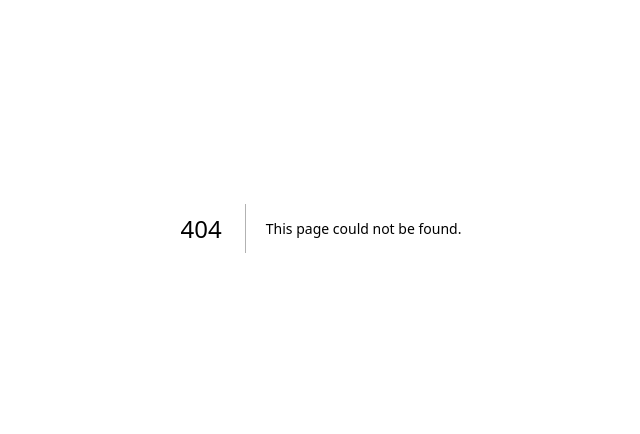
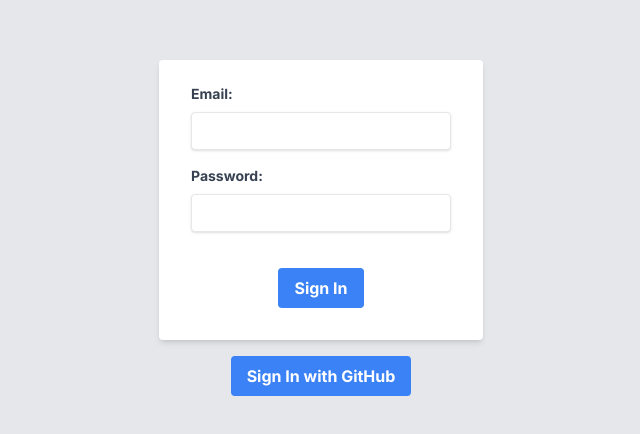
Before and after one commit to Versayce/todoit, a Next.js app: page /signin in a window 1280 px wide. Before the commit this address had no page. Shown: the part 172-606 px from the top of the page, without its empty margins (319-959 px from the left). Built offline with nearby package versions, Linux system fonts and the light colour scheme.

Commit message:
added custom signin page *adjusted authjs options *added github provider signin

```diff
--- a/src/app/api/auth/[...nextauth]/options.ts
+++ b/src/app/api/auth/[...nextauth]/options.ts
@@ -43,6 +43,9 @@
 			clientSecret: process.env.GITHUB_SECRET as string,
 		}),
 	],
+	pages: {
+		signIn: '/auth/signin',
+	},
 	callbacks: {
 		session({ session, token }) {
 			console.log('Session Callback: ', { session, token });
--- a/src/app/globals.css
+++ b/src/app/globals.css
@@ -1,33 +1,3 @@
 @tailwind base;
 @tailwind components;
 @tailwind utilities;
-
-:root {
-	--foreground-rgb: 0, 0, 0;
-	--background-start-rgb: 214, 219, 220;
-	--background-end-rgb: 255, 255, 255;
-}
-
-@media (prefers-color-scheme: dark) {
-	:root {
-		--foreground-rgb: 255, 255, 255;
-		--background-start-rgb: 0, 0, 0;
-		--background-end-rgb: 0, 0, 0;
-	}
-}
-
-body {
-	color: rgb(var(--foreground-rgb));
-	background: linear-gradient(
-			to bottom,
-			transparent,
-			rgb(var(--background-end-rgb))
-		)
-		rgb(var(--background-start-rgb));
-}
-
-@layer utilities {
-	.text-balance {
-		text-wrap: balance;
-	}
-}
--- /dev/null
+++ b/src/app/signin/page.tsx
@@ -0,0 +1,52 @@
+'use client'
+
+import React, { useState } from 'react';
+import { signIn } from 'next-auth/react';
+
+const SignInPage: React.FC = () => {
+    const [email, setEmail] = useState('');
+    const [password, setPassword] = useState('');
+
+    const handleSubmit = async (event: React.FormEvent) => {
+        event.preventDefault();
+        signIn('credentials', {
+            email,
+            password,
+            redirect: true,
+            callbackUrl: '/'
+        });
+    };
+
+    const githubSignIn = async () => {
+        signIn('github', { callbackUrl: '/' });
+    }
+
+    return (
+        <div className="flex flex-col justify-center items-center h-screen bg-gray-200">
+            <form onSubmit={handleSubmit} className="bg-white shadow-md rounded px-8 pt-6 pb-8 mb-4">
+                <div className="mb-4">
+                    <label className="block text-gray-700 text-sm font-bold mb-2" htmlFor="email">
+                        Email:
+                    </label>
+                    <input className="shadow appearance-none border rounded w-full py-2 px-3 text-gray-700 leading-tight focus:outline-none focus:shadow-outline" id="email" type="email" value={email} onChange={e => setEmail(e.target.value)} required />
+                </div>
+                <div className="mb-6">
+                    <label className="block text-gray-700 text-sm font-bold mb-2" htmlFor="password">
+                        Password:
+                    </label>
+                    <input className="shadow appearance-none border rounded w-full py-2 px-3 text-gray-700 mb-3 leading-tight focus:outline-none focus:shadow-outline" id="password" type="password" value={password} onChange={e => setPassword(e.target.value)} required />
+                </div>
+                <div className="flex items-center justify-center">
+                    <button className="bg-blue-500 hover:bg-blue-700 text-white font-bold py-2 px-4 rounded focus:outline-none focus:shadow-outline" type="submit">
+                        Sign In
+                    </button>
+                </div>
+            </form>
+            <button onClick={githubSignIn} className="bg-blue-500 hover:bg-blue-700 text-white font-bold py-2 px-4 rounded focus:outline-none focus:shadow-outline">
+                Sign In with GitHub
+            </button>
+        </div>
+    );
+};
+
+export default SignInPage;
--- a/src/app/userInfo.tsx
+++ b/src/app/userInfo.tsx
@@ -24,5 +24,5 @@
 			<h1>all projects:</h1>
 			<pre>{JSON.stringify(projects)}</pre>
 		</div>
-	);
+	) as JSX.Element;
 };
```
